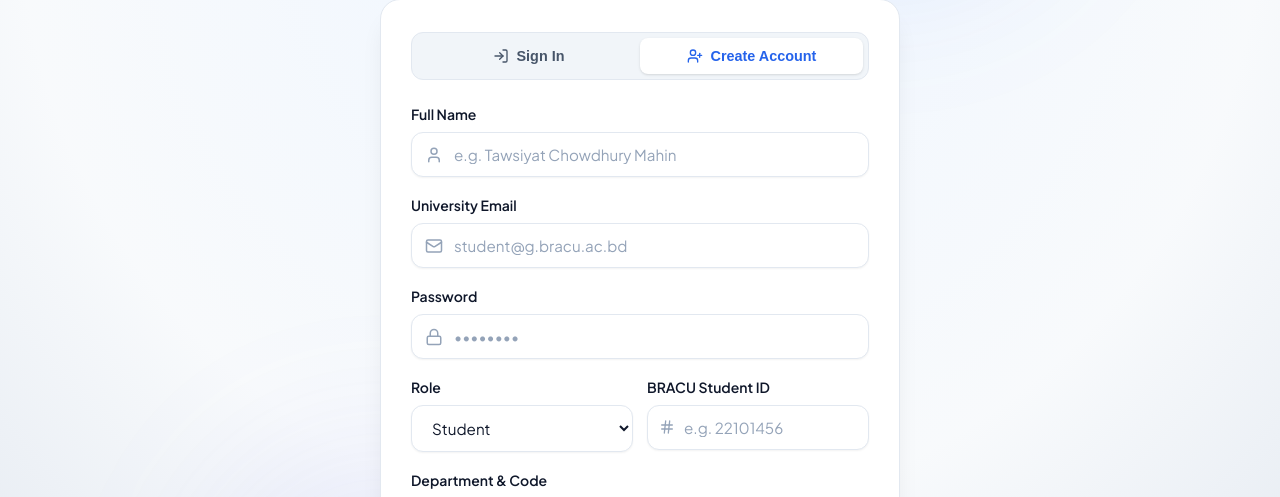
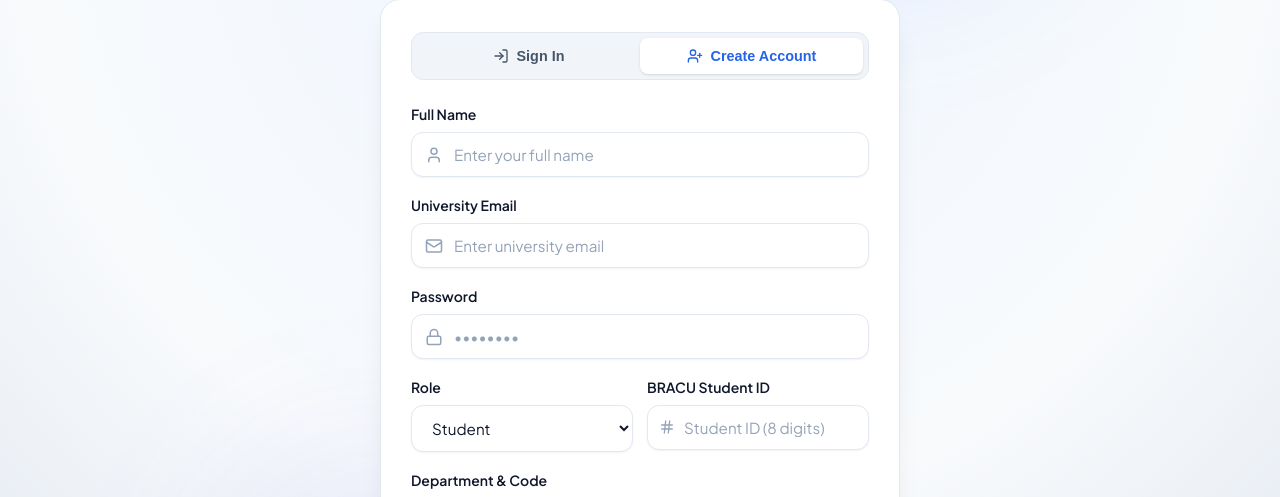
Before and after one commit to Tawsiyat-Chowdhury-Mahin/Academic-and-Research-Tracker, a React app in the folder frontend/: page /profile in a window 1280 px wide. Both pictures are taken after typing "name@example.com", "Sample123" into the empty fields and a click on the button "Create Account". Shown: the part 303-800 px from the top of the page. Built offline with nearby package versions, Linux system fonts and the light colour scheme; the HTML template or start-up script is replaced by a standard one.

Commit message:
fix: removed e.g. prefixes from Create Account placeholders and cleaned input fields

```diff
--- a/frontend/src/features/AuthPage.jsx
+++ b/frontend/src/features/AuthPage.jsx
@@ -390,7 +390,7 @@ const AuthPage = () => {
                     onChange={(e) => setFormData({ ...formData, name: e.target.value })}
                     className="form-input"
                     style={{ paddingLeft: '42px' }}
-                    placeholder="e.g. Tawsiyat Chowdhury Mahin"
+                    placeholder="Enter your full name"
                   />
                 </div>
               </div>
@@ -408,7 +408,7 @@ const AuthPage = () => {
                   onChange={(e) => setFormData({ ...formData, email: e.target.value })}
                   className="form-input"
                   style={{ paddingLeft: '42px' }}
-                  placeholder="student@g.bracu.ac.bd"
+                  placeholder="Enter university email"
                 />
               </div>
             </div>
@@ -458,7 +458,7 @@ const AuthPage = () => {
                         onChange={(e) => setFormData({ ...formData, studentId: e.target.value })}
                         className="form-input"
                         style={{ paddingLeft: '36px' }}
-                        placeholder="e.g. 22101456"
+                        placeholder="Student ID (8 digits)"
                       />
                     </div>
                   </div>
```
